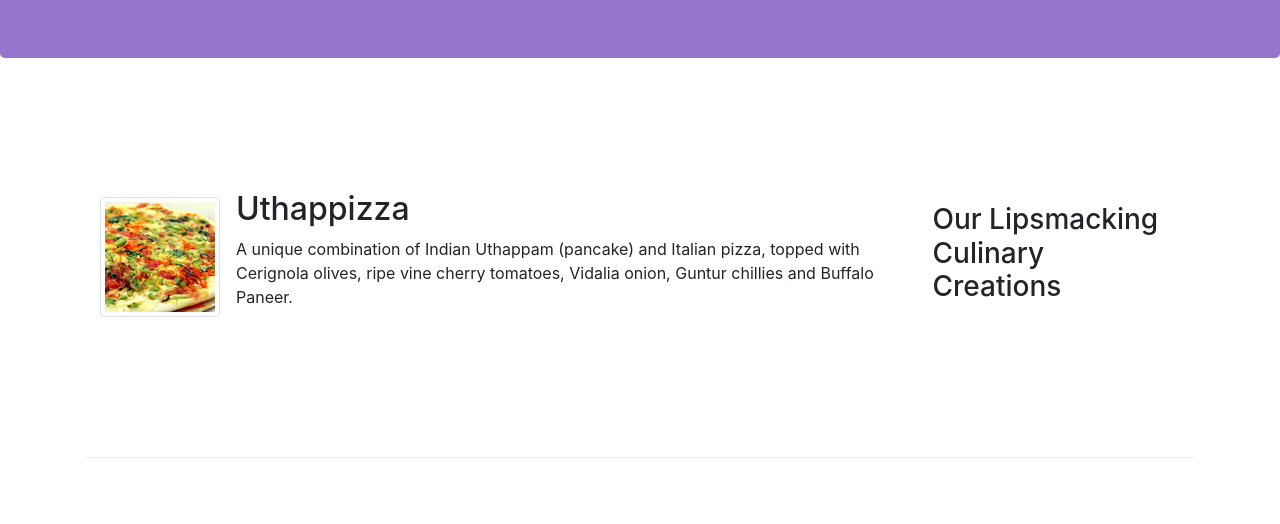
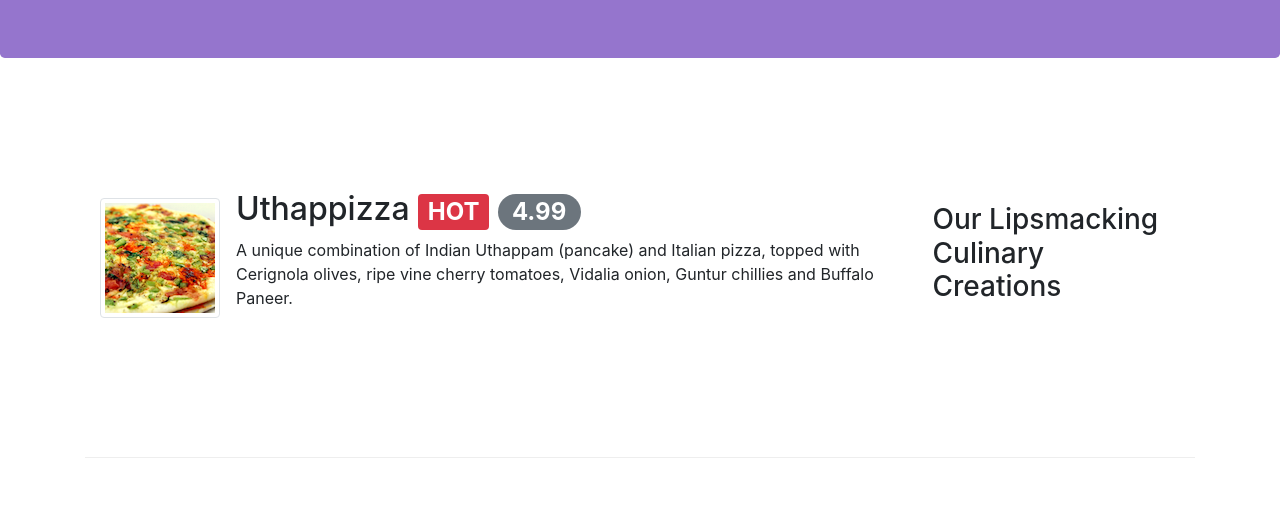
Before and after one commit to gariciodaro/coursera-full-stack-web-development-with-react, a website: page Course1Boostrap/conFusionWebSite/index.html in a window 1280 px wide. Shown: the part 276-800 px from the top of the page. Drawn offline with nearby package versions, Linux system fonts and the light colour scheme.

Commit message:
Alerting Users, Badges

```diff
--- a/Course1Boostrap/conFusionWebSite/index.html
+++ b/Course1Boostrap/conFusionWebSite/index.html
@@ -96,7 +96,10 @@
                     <img class="d-flex mr-3 img-thumbnail align-self-center"
                         src="img/uthappizza.png" alt="uthappizza">
                     <div class="media-body">
-                        <h2 class="mt-0">Uthappizza</h2>
+                        <h2 class="mt-0">Uthappizza
+                            <span class="badge badge-danger">HOT</span>
+                            <span class="badge badge-pill badge-secondary">4.99</span>
+                        </h2>
                         <p class="d-none d-sm-block">A unique
                             combination of Indian
                             Uthappam (pancake) and
@@ -135,7 +138,7 @@
                     <img class="d-flex mr-3 img-thumbnail align-self-center"
                         src="img/alberto.png" alt="alberto">
                     <div class=media-body>
-                        <h2>Alberto Somayya</h2>
+                        <h2 class="mt-0">Alberto Somayya</h2>
                         <h4>Executive Chef</h4>
                         <p class="d-none d-sm-block">Award winning three-star
                             Michelin chef with wide
```
